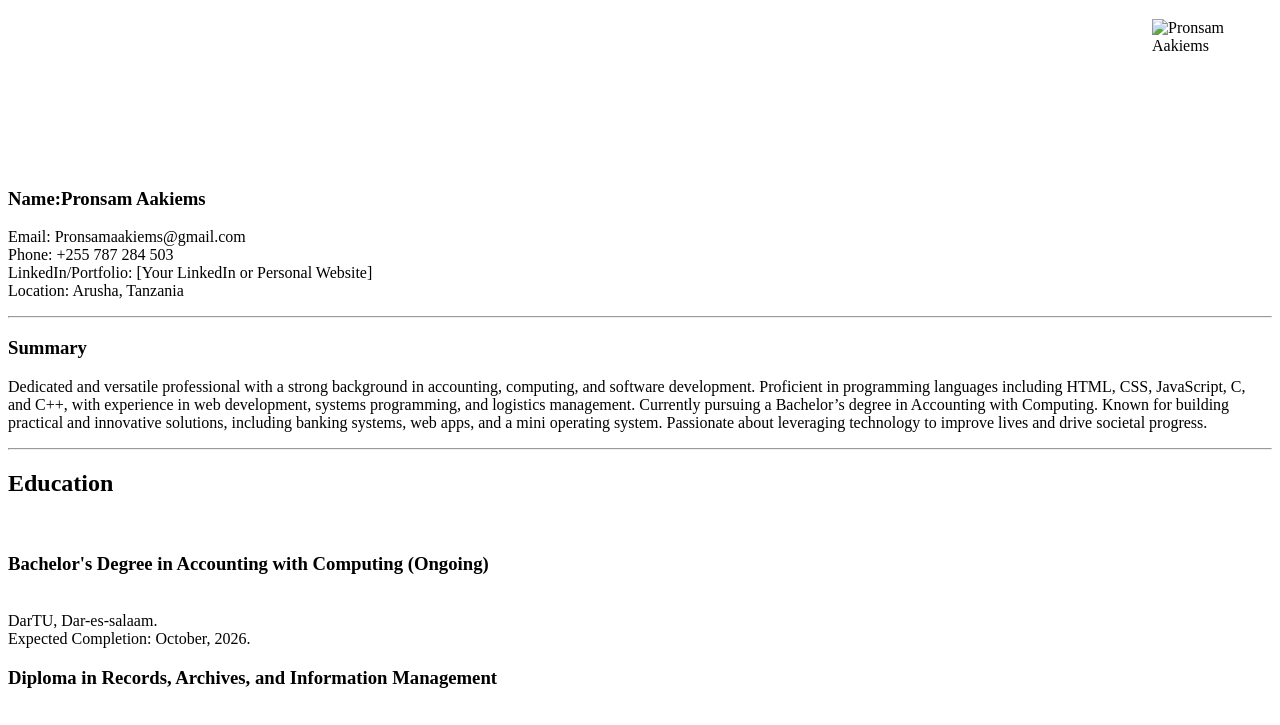
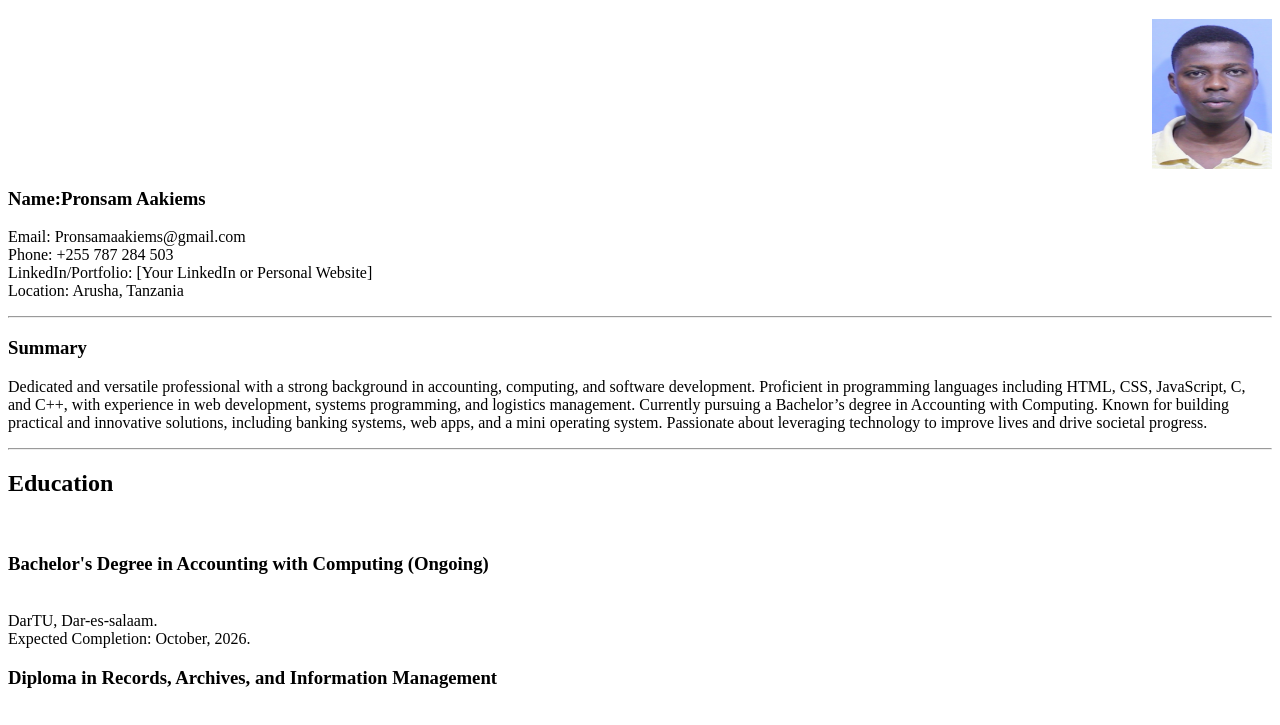
Before and after one commit to XIndividualEKS/My-Resume, a plain HTML site: page index.html in a window 1280 px wide. Shown: the part 61-786 px from the top of the page. Drawn offline with Linux system fonts and the light colour scheme.

Commit message:
index.html

```diff
--- a/index.html
+++ b/index.html
@@ -7,7 +7,7 @@
     <body>
         <h1>My Resume - HTML</h1>
         <div class="profile"></div>
-            <img src="./Profile Pic.png" alt="Pronsam Aakiems" e Photo" style="display: block; margin-left: auto; margin-right: 0; width: 120px; height: 150px;">
+            <img src="./profilepic.png" alt="Pronsam Aakiems" e Photo" style="display: block; margin-left: auto; margin-right: 0; width: 120px; height: 150px;">
           </div>
 
         <h3>Name:Pronsam Aakiems</h3>
```
